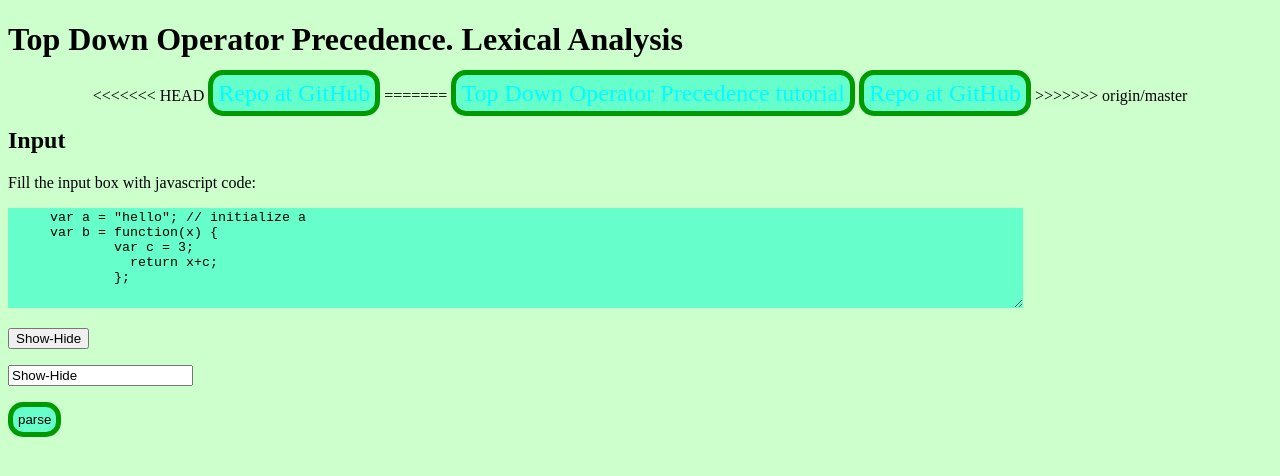
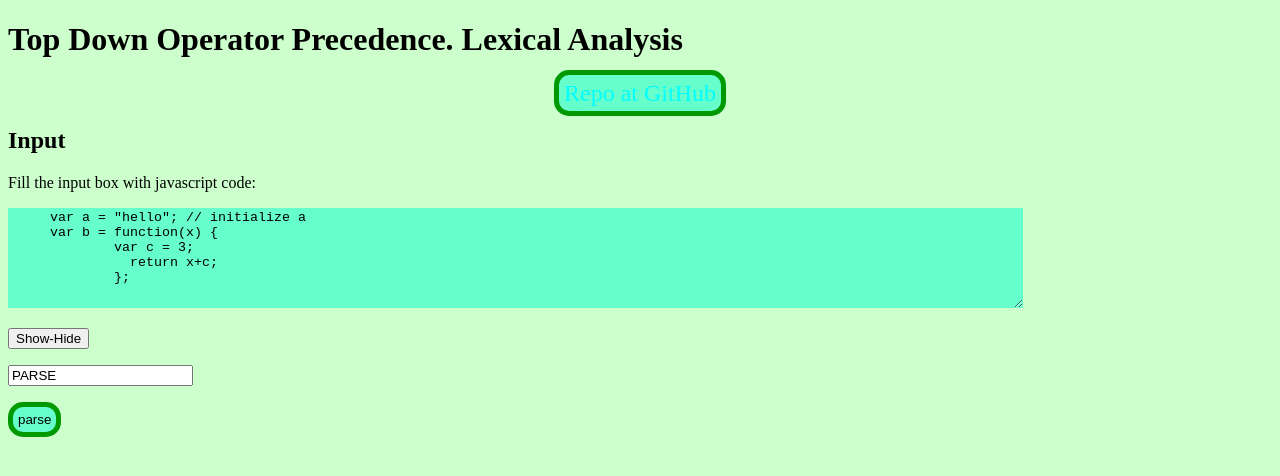
Before and after one commit to alu0100614220/analizador_lexico, a plain HTML site: page index.html in a window 1280 px wide. Drawn offline with nearby package versions, Linux system fonts and the light colour scheme.

Commit message:
moar html

```diff
--- a/index.html
+++ b/index.html
@@ -14,12 +14,7 @@
   <h1>Top Down Operator Precedence. Lexical Analysis</h1>
   <p>
     <nav>
-<<<<<<< HEAD
-      <a href="https://github.com/crguezl/ull-etsii-grado-pl-minijavascript" class="mylink">Repo at GitHub</a>
-=======
-      <a href="http://javascript.crockford.com/tdop/tdop.html" class="mylink">Top Down Operator Precedence tutorial</a>
       <a href="https://github.com/alu0100614220/analizador_lexico" class="mylink">Repo at GitHub</a>
->>>>>>> origin/master
     </nav>
   </p>
   <h2>Input</h2>
@@ -55,7 +50,7 @@ function showHide() {
 <div id="showHideDiv" style="display:none;">hello!</div>
 
 
-<p><input type="PARSE" value="Show-Hide" onclick="return showHide();" /></p>
+<p><input type="PARSE" value="PARSE" onclick="return showHide();" /></p>
   <input id="PARSE" value=parse type=button class="mylink">
   <pre id=OUTPUT style= "display:none;"></pre>
 
```
